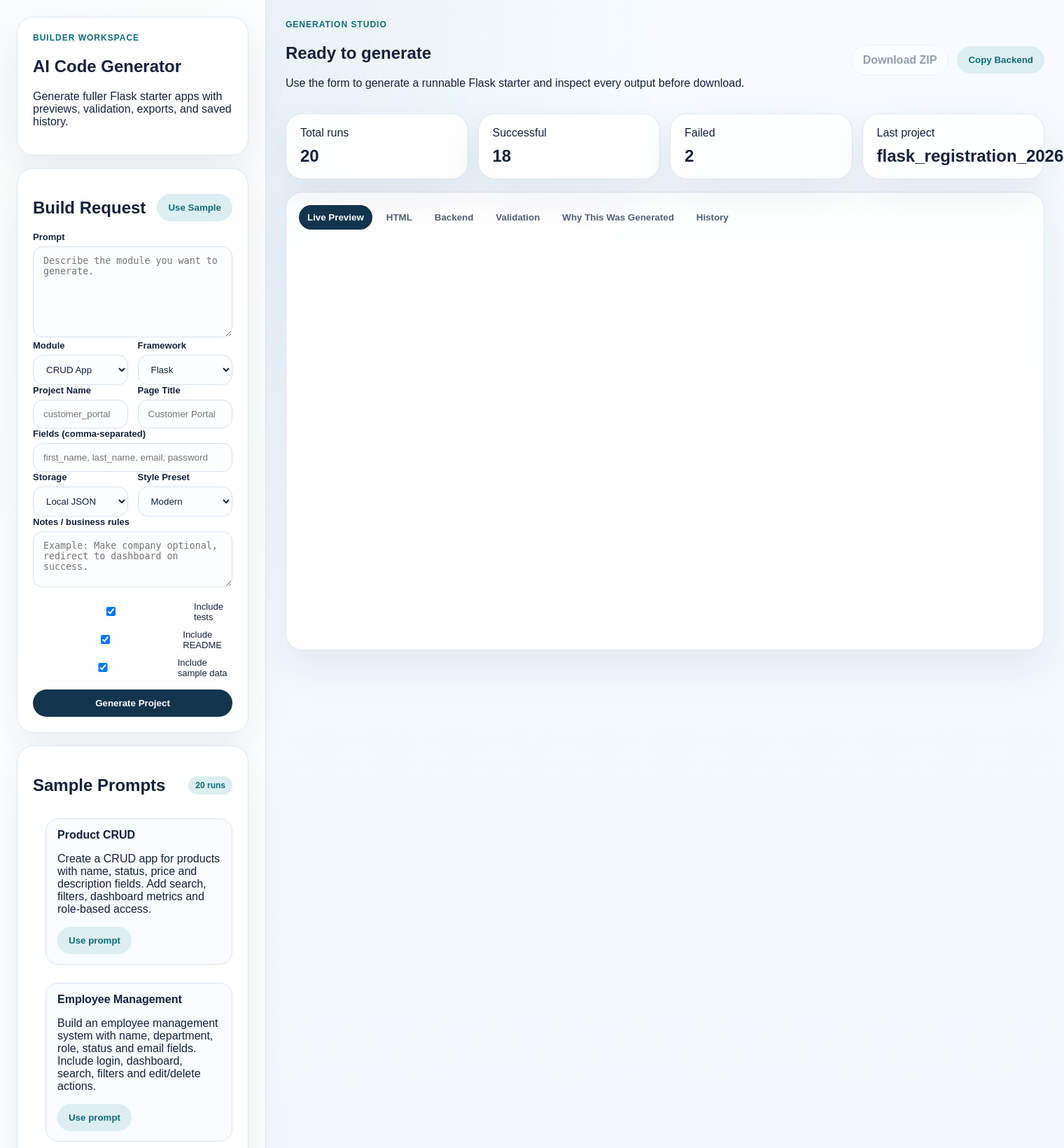
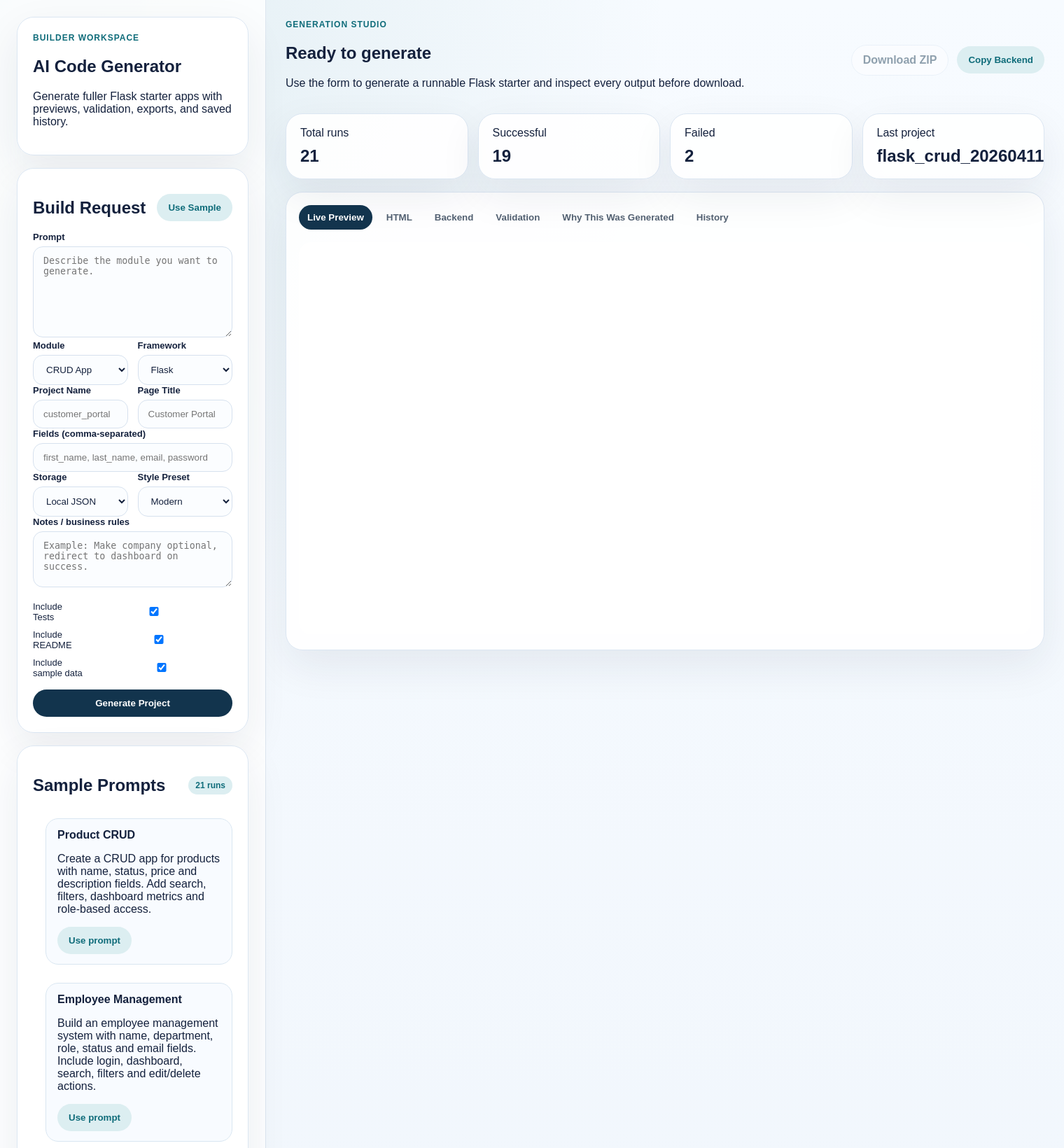
Before and after one commit to pranavparmaj/ai-code-generator, a Flask app: page / in a window 1520 px wide; the page is wider, and only the part inside the window is pictured. Shown: the top 1640 px of that part at 70% size. Run offline with Flask 3, Linux system fonts and the light colour scheme.

Commit message:
done minor changes in ui

```diff
--- a/data/generation_history.json
+++ b/data/generation_history.json
@@ -1,4 +1,16 @@
 [
+  {
+    "status": "success",
+    "project_name": "flask_crud_20260411_122049",
+    "module": "crud",
+    "framework": "flask",
+    "prompt": "",
+    "zip_path": "D:\\ai_code_generator\\generated_projects\\flask_crud_20260411_122049.zip",
+    "download_url": "/download?path=D:\\ai_code_generator\\generated_projects\\flask_crud_20260411_122049.zip",
+    "project_path": "D:\\ai_code_generator\\generated_projects\\flask_crud_20260411_122049",
+    "quality_score": 90,
+    "created_at": "2026-04-11T06:50:50.797097"
+  },
   {
     "status": "success",
     "project_name": "flask_registration_20260410_185222",
--- a/frontend/static/workspace.css
+++ b/frontend/static/workspace.css
@@ -41,8 +41,16 @@ body {
     border: 1px solid #dbe6f2;
     border-radius: 24px;
     box-shadow: 0 22px 60px rgba(20, 33, 61, 0.08);
+    padding: 16px;
+    overflow: hidden;
+
 }
 
+.metric-card .value {
+    white-space: nowrap;
+    overflow: hidden;
+    text-overflow: ellipsis;
+}
 .brand-card,
 .panel {
     padding: 22px;
@@ -164,9 +172,9 @@ textarea {
 
 .check-row label {
     display: flex;
-    gap: 8px;
+    gap: 2px;
     align-items: center;
-    margin: 0;
+    margin: 0%;
     font-weight: normal;
 }
 
--- a/frontend/templates/workspace.html
+++ b/frontend/templates/workspace.html
@@ -83,9 +83,12 @@
             <textarea id="notes" class="small-area" placeholder="Example: Make company optional, redirect to dashboard on success."></textarea>
 
             <div class="check-row">
-                <label><input id="include_tests" type="checkbox" checked> Include tests</label>
-                <label><input id="include_readme" type="checkbox" checked> Include README</label>
-                <label><input id="include_sample_data" type="checkbox" checked> Include sample data</label>
+                <label> Include Tests     <input id="include_tests" type="checkbox" checked></label>
+                <label> Include README <input id="include_readme" type="checkbox" checked> </label>
+                <label> Include sample data <input id="include_sample_data" type="checkbox" checked> </label>
+
+
+
             </div>
 
             <button class="primary-button" id="generate_button" type="button">Generate Project</button>
```
